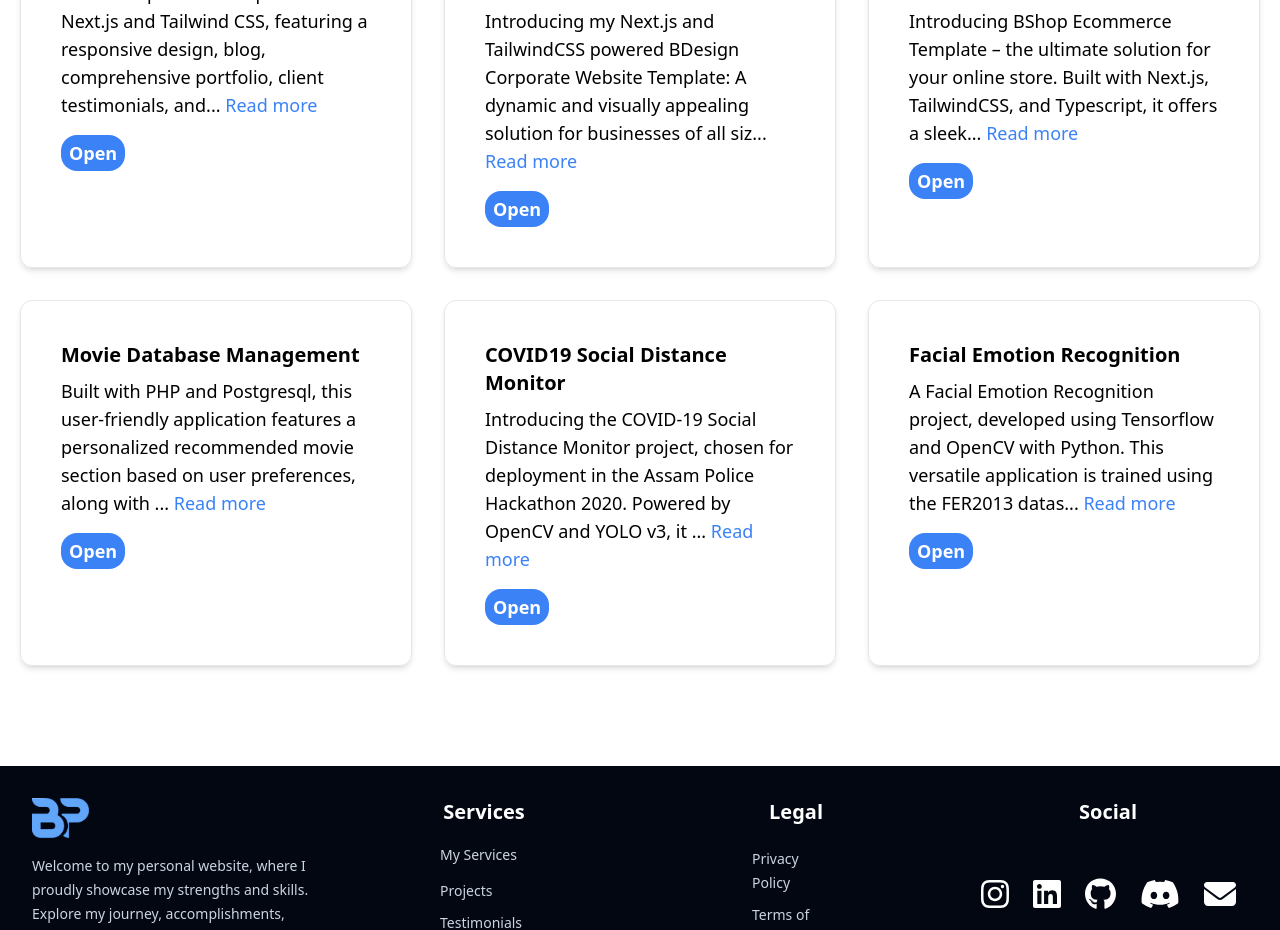
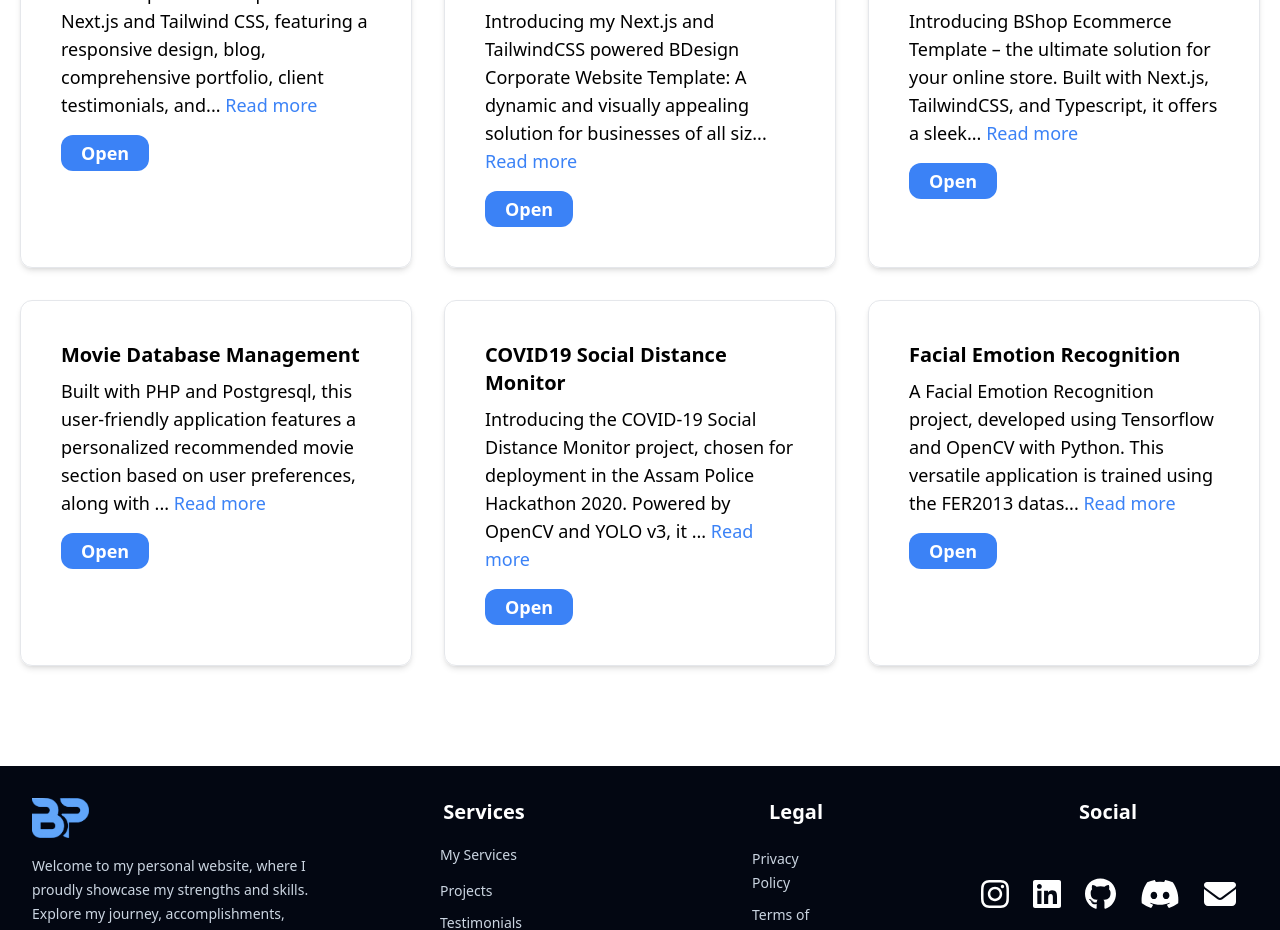
Before and after one commit to borneelphukan/borneel.phukan, a Next.js app: page /Portfolio in a window 1280 px wide. Shown: the part 5620-6550 px from the top of the page. Built offline with nearby package versions, Linux system fonts and the light colour scheme.

Commit message:
button updated

```diff
--- a/src/components/card/ProjectCard.tsx
+++ b/src/components/card/ProjectCard.tsx
@@ -43,11 +43,10 @@
       {/* Fourth Row */}
       <div className="flex mt-4">
         <button
-          className="bg-blue-500 hover:bg-blue-600 text-white font-bold py-1 px-2 rounded-2xl"
+          className="bg-blue-500 hover:bg-blue-600 text-white font-bold py-1 px-5 rounded-xl"
           onClick={openPublicationLink}
         >
           {buttonText}
-          <FontAwesomeIcon className="mx-3" />
         </button>
       </div>
     </div>
```
